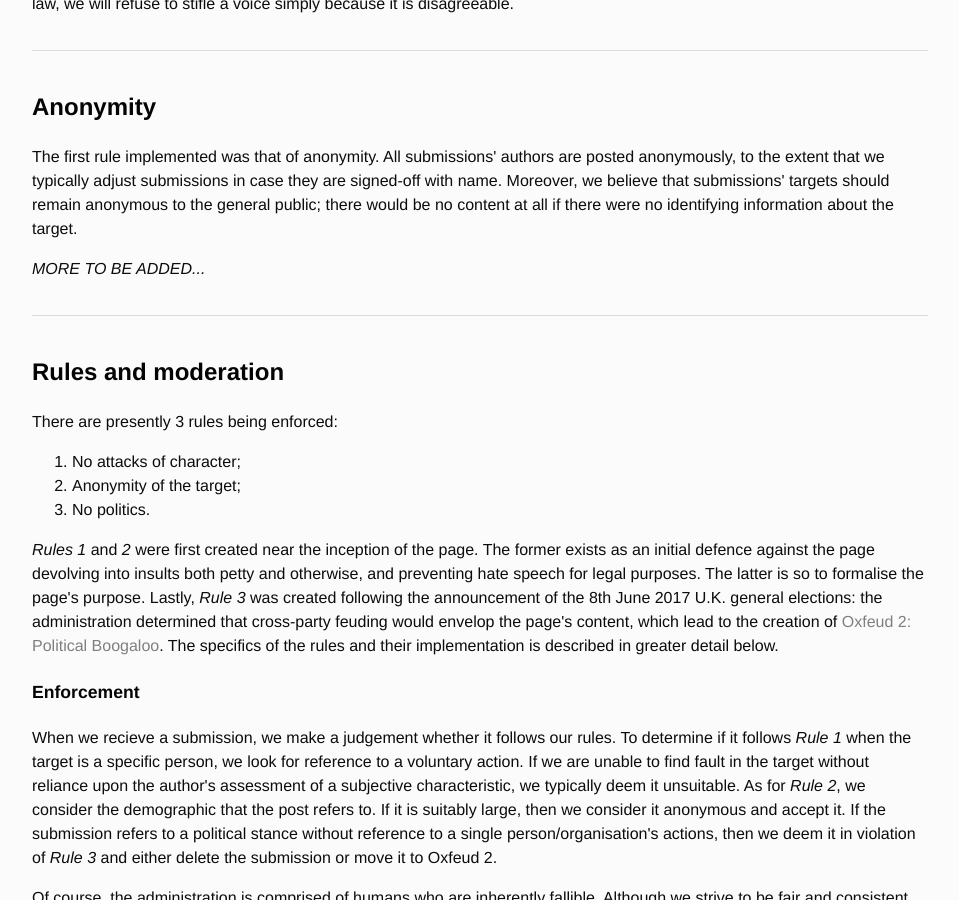
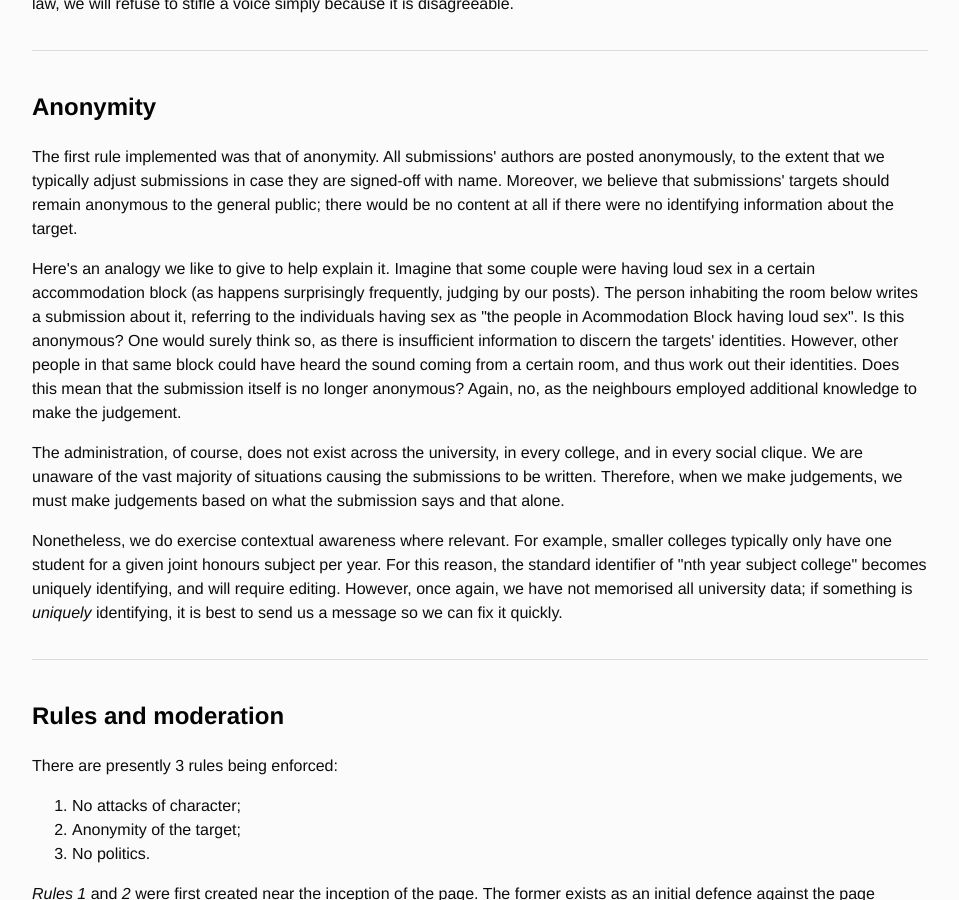
Before and after one commit to Oxfeud/oxfeud.github.io, a Jekyll site: the page built from index.html, in a window 1280 px wide and 900 px high, scrolled down 2153 px. Shown: the whole window, without its empty margins (160-1119 px from the left). Built offline with Jekyll 4.4.1, drawn with Linux system fonts in a browser that asks for light colours.

Commit message:
Update index.html

```diff
--- a/index.html
+++ b/index.html
@@ -62,7 +62,9 @@ title: Oxfeud - FAQ
 	<br />
 	<h3>Anonymity</h3>
 	<p>The first rule implemented was that of anonymity. All submissions' authors are posted anonymously, to the extent that we typically adjust submissions in case they are signed-off with name. Moreover, we believe that submissions' targets should remain anonymous to the general public; there would be no content at all if there were no identifying information about the target.</p>
-	<p><i>MORE TO BE ADDED...</i></p>
+	<p>Here's an analogy we like to give to help explain it. Imagine that some couple were having loud sex in a certain accommodation block (as happens surprisingly frequently, judging by our posts). The person inhabiting the room below writes a submission about it, referring to the individuals having sex as "the people in Acommodation Block having loud sex". Is this anonymous? One would surely think so, as there is insufficient information to discern the targets' identities. However, other people in that same block could have heard the sound coming from a certain room, and thus work out their identities. Does this mean that the submission itself is no longer anonymous? Again, no, as the neighbours employed additional knowledge to make the judgement.</p>
+	<p>The administration, of course, does not exist across the university, in every college, and in every social clique. We are unaware of the vast majority of situations causing the submissions to be written. Therefore, when we make judgements, we must make judgements based on what the submission says and that alone.</p>
+	<p>Nonetheless, we do exercise contextual awareness where relevant. For example, smaller colleges typically only have one student for a given joint honours subject per year. For this reason, the standard identifier of "nth year subject college" becomes uniquely identifying, and will require editing. However, once again, we have not memorised all university data; if something is <i>uniquely</i> identifying, it is best to send us a message so we can fix it quickly.</p>
 	<br />
 	<div style="border-top: 1px solid #dbdbdb; font-size: 0em; margin-top: 2em; margin-bottom: 2em;"></div>
 	<br />
```
